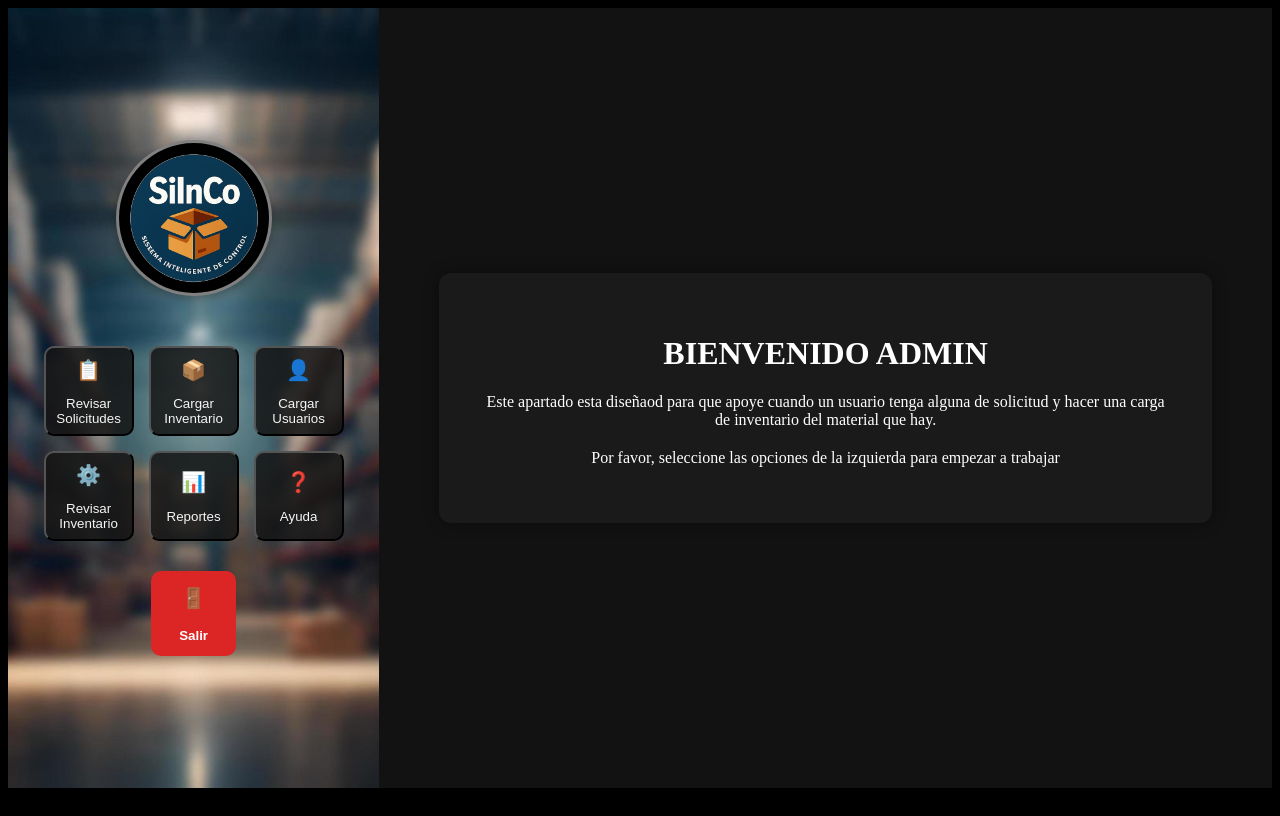
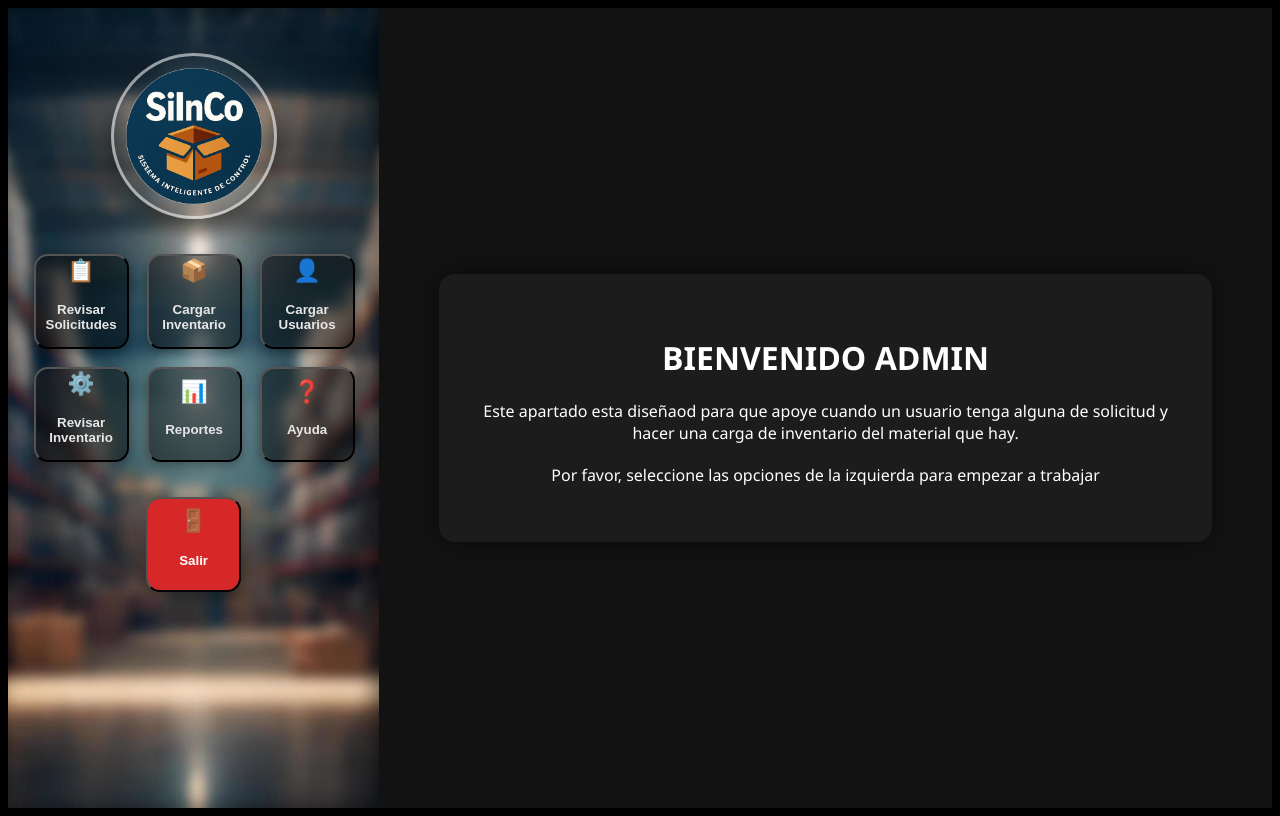
Before and after one commit to STEVEN7-WEB/SiInCo1, an Angular app in the folder frontend/: page /admin/bienvenida in a window 1280 px wide. Built offline with nearby package versions, Linux system fonts and the light colour scheme.

Commit message:
Menus modificados

```diff
--- a/frontend/src/Components/ventanaadmin/ventanaadmin.component.css
+++ b/frontend/src/Components/ventanaadmin/ventanaadmin.component.css
@@ -1,9 +1,13 @@
+/* Contenedor principal */
 .user-wrapper {
   display: flex;
   width: 100%;
-  min-height: 97.5vh;
+  min-height: 100vh;
+  background: #0f0f0f;
+  font-family: 'Segoe UI', sans-serif;
 }
 
+/* PANEL IZQUIERDO */
 .user-left {
   width: 30%;
   background-image: url("./Imagenes/fondo.jpg");
@@ -13,94 +17,107 @@
   display: flex;
   flex-direction: column;
   align-items: center;
-  padding: 40px 20px;
-  justify-content: center;
-  gap: 30px;
+  padding: 45px 20px;
+  justify-content: flex-start;
+  gap: 35px;
+  backdrop-filter: brightness(0.85) blur(3px);
+  box-shadow: inset -6px 0 20px rgba(0, 0, 0, 0.5);
+  transition: all 0.3s ease;
 }
 
+/* LOGO */
 .logo-box {
-  width: 150px;
-  height: 150px;
-  margin-bottom: 20px;
+  width: 160px;
+  height: 160px;
   border-radius: 50%;
-  border: 3px solid rgba(255, 255, 255, 0.5);
-  box-shadow: 0 4px 10px rgba(0, 0, 0, 0.3);
-  background-color: #000;
-
+  border: 3px solid rgba(255, 255, 255, 0.55);
+  box-shadow: 0 8px 25px rgba(0, 0, 0, 0.55);
   background-image: url('./Imagenes/logo.png');
   background-size: cover;
   background-position: center;
   background-repeat: no-repeat;
+  transition: transform 0.35s ease, box-shadow 0.35s ease;
 }
 
+.logo-box:hover {
+  transform: scale(1.07);
+  box-shadow: 0 12px 35px rgba(0, 0, 0, 0.65);
+}
+
+/* CUADRÍCULA DEL MENÚ */
 .menu-grid {
   display: grid;
   grid-template-columns: repeat(3, 1fr);
-  grid-template-rows: repeat(2, 1fr);
-  gap: 15px;
+  gap: 18px;
   width: 100%;
-  max-width: 300px;
+  max-width: 320px;
   justify-items: center;
-  align-items: center;
 }
 
+/* BOTONES DEL MENÚ */
 .menu-item {
   display: flex;
   flex-direction: column;
   align-items: center;
   justify-content: center;
-  width: 90px;
-  height: 90px;
-  background: rgba(20, 20, 20, 0.85);
-  border-radius: 10px;
+  width: 95px;
+  height: 95px;
+  background: rgba(0, 0, 0, 0.45);
+  backdrop-filter: blur(4px);
+  border-radius: 14px;
   text-decoration: none;
-  color: #f5f5f5;
-  font-weight: 500;
+  color: #e6e6e6;
+  font-weight: 600;
   text-align: center;
-  transition: transform 0.2s, background 0.3s;
+  box-shadow: 0 4px 12px rgba(0,0,0,0.35);
+  transition: transform 0.25s ease, background 0.3s ease, box-shadow 0.3s ease;
 }
 
 .menu-item span {
-  font-size: 20px;
-  margin-top: 15px;
-  margin-bottom: 1px;
+  font-size: 22px;
+  margin-bottom: 4px;
 }
 
 .menu-item:hover {
-  background: #2e2e2e;
-  transform: translateY(-3px);
+  background: rgba(70, 70, 70, 0.85);
+  transform: translateY(-4px);
+  box-shadow: 0 6px 18px rgba(0,0,0,0.45);
 }
 
 .menu-item.active {
-  background: #3b3b3b;
+  background: rgba(90, 90, 90, 0.9);
+  box-shadow: 0 6px 20px rgba(0,0,0,0.5);
 }
 
+/* BOTÓN SALIR */
 .logout-btn {
-  width: 85px;
-  height: 85px;
-  background: #dc2626;
+  width: 95px;
+  height: 95px;
+  background: #d62828;
   color: #fff;
-  font-weight: 600;
-  border: none;
-  border-radius: 10px;
+  border-radius: 14px;
+  font-weight: 700;
   cursor: pointer;
   display: flex;
   flex-direction: column;
   align-items: center;
   justify-content: center;
-  transition: background 0.3s, transform 0.2s;
+  box-shadow: 0 4px 15px rgba(0, 0, 0, 0.4);
+  transition: transform 0.25s ease, background 0.3s ease, box-shadow 0.3s ease;
 }
 
 .logout-btn span {
-  font-size: 20px;
+  font-size: 22px;
   margin-bottom: 5px;
 }
 
 .logout-btn:hover {
-  background: #b91c1c;
-  transform: translateY(-3px);
+  background: #b32020;
+  transform: translateY(-4px);
+  box-shadow: 0 6px 20px rgba(0,0,0,0.5);
 }
 
+/* PANEL DERECHO */
 .user-right {
   width: 70%;
   background: #121212;
@@ -109,15 +126,44 @@
   justify-content: center;
   padding: 60px;
   overflow-y: auto;
+  transition: all 0.3s ease;
 }
 
+/* CONTENIDO CENTRAL */
 .content-box {
   width: 90%;
   max-width: 900px;
-  background: #1a1a1a;
-  border-radius: 12px;
+  background: #1c1c1c;
+  border-radius: 16px;
   padding: 40px;
-  box-shadow: 0 0 15px rgba(0,0,0,0.4);
+  box-shadow: 0 0 25px rgba(0,0,0,0.45);
+  color: #fff;
   text-align: center;
-  color: #fff;
+  animation: fadeIn 0.6s ease-out;
 }
+
+/* Animación suave */
+@keyframes fadeIn {
+  from {
+    opacity: 0;
+    transform: translateY(10px);
+  }
+  to {
+    opacity: 1;
+    transform: translateY(0);
+  }
+}
+
+/* Ajuste responsivo */
+@media (max-width: 1024px) {
+  .user-wrapper {
+    flex-direction: column;
+  }
+  .user-left, .user-right {
+    width: 100%;
+  }
+  .menu-grid {
+    grid-template-columns: repeat(4, 1fr);
+    max-width: 100%;
+  }
+}
--- a/frontend/src/Components/ventanadocente/ventanadocente.component.css
+++ b/frontend/src/Components/ventanadocente/ventanadocente.component.css
@@ -1,9 +1,13 @@
+/* Contenedor principal */
 .user-wrapper {
   display: flex;
   width: 100%;
-  min-height: 97.5vh;
+  min-height: 100vh;
+  background: #0f0f0f;
+  font-family: 'Segoe UI', sans-serif;
 }
 
+/* PANEL IZQUIERDO */
 .user-left {
   width: 30%;
   background-image: url("./Imagenes/fondo.jpg");
@@ -13,94 +17,107 @@
   display: flex;
   flex-direction: column;
   align-items: center;
-  padding: 40px 20px;
-  justify-content: center;
-  gap: 30px;
+  padding: 45px 20px;
+  justify-content: flex-start;
+  gap: 35px;
+  backdrop-filter: brightness(0.85) blur(3px);
+  box-shadow: inset -6px 0 20px rgba(0, 0, 0, 0.5);
+  transition: all 0.3s ease;
 }
 
+/* LOGO */
 .logo-box {
-  width: 150px;
-  height: 150px;
-  margin-bottom: 20px;
+  width: 160px;
+  height: 160px;
   border-radius: 50%;
-  border: 3px solid rgba(255, 255, 255, 0.5);
-  box-shadow: 0 4px 10px rgba(0, 0, 0, 0.3);
-  background-color: #000;
-
+  border: 3px solid rgba(255, 255, 255, 0.55);
+  box-shadow: 0 8px 25px rgba(0, 0, 0, 0.55);
   background-image: url('./Imagenes/logo.png');
   background-size: cover;
   background-position: center;
   background-repeat: no-repeat;
+  transition: transform 0.35s ease, box-shadow 0.35s ease;
 }
 
+.logo-box:hover {
+  transform: scale(1.07);
+  box-shadow: 0 12px 35px rgba(0, 0, 0, 0.65);
+}
+
+/* CUADRÍCULA DEL MENÚ */
 .menu-grid {
   display: grid;
   grid-template-columns: repeat(3, 1fr);
-  grid-template-rows: repeat(2, 1fr);
-  gap: 15px;
+  gap: 18px;
   width: 100%;
-  max-width: 300px;
+  max-width: 320px;
   justify-items: center;
-  align-items: center;
 }
 
+/* BOTONES DEL MENÚ */
 .menu-item {
   display: flex;
   flex-direction: column;
   align-items: center;
   justify-content: center;
-  width: 90px;
-  height: 90px;
-  background: rgba(20, 20, 20, 0.85);
-  border-radius: 10px;
+  width: 95px;
+  height: 95px;
+  background: rgba(0, 0, 0, 0.45);
+  backdrop-filter: blur(4px);
+  border-radius: 14px;
   text-decoration: none;
-  color: #f5f5f5;
-  font-weight: 500;
+  color: #e6e6e6;
+  font-weight: 600;
   text-align: center;
-  transition: transform 0.2s, background 0.3s;
+  box-shadow: 0 4px 12px rgba(0,0,0,0.35);
+  transition: transform 0.25s ease, background 0.3s ease, box-shadow 0.3s ease;
 }
 
 .menu-item span {
-  font-size: 20px;
-  margin-top: 15px;
-  margin-bottom: 1px;
+  font-size: 22px;
+  margin-bottom: 4px;
 }
 
 .menu-item:hover {
-  background: #2e2e2e;
-  transform: translateY(-3px);
+  background: rgba(70, 70, 70, 0.85);
+  transform: translateY(-4px);
+  box-shadow: 0 6px 18px rgba(0,0,0,0.45);
 }
 
 .menu-item.active {
-  background: #3b3b3b;
+  background: rgba(90, 90, 90, 0.9);
+  box-shadow: 0 6px 20px rgba(0,0,0,0.5);
 }
 
+/* BOTÓN SALIR */
 .logout-btn {
-  width: 85px;
-  height: 85px;
-  background: #dc2626;
+  width: 95px;
+  height: 95px;
+  background: #d62828;
   color: #fff;
-  font-weight: 600;
-  border: none;
-  border-radius: 10px;
+  border-radius: 14px;
+  font-weight: 700;
   cursor: pointer;
   display: flex;
   flex-direction: column;
   align-items: center;
   justify-content: center;
-  transition: background 0.3s, transform 0.2s;
+  box-shadow: 0 4px 15px rgba(0, 0, 0, 0.4);
+  transition: transform 0.25s ease, background 0.3s ease, box-shadow 0.3s ease;
 }
 
 .logout-btn span {
-  font-size: 20px;
+  font-size: 22px;
   margin-bottom: 5px;
 }
 
 .logout-btn:hover {
-  background: #b91c1c;
-  transform: translateY(-3px);
+  background: #b32020;
+  transform: translateY(-4px);
+  box-shadow: 0 6px 20px rgba(0,0,0,0.5);
 }
 
+/* PANEL DERECHO */
 .user-right {
   width: 70%;
   background: #121212;
@@ -109,15 +126,44 @@
   justify-content: center;
   padding: 60px;
   overflow-y: auto;
+  transition: all 0.3s ease;
 }
 
+/* CONTENIDO CENTRAL */
 .content-box {
   width: 90%;
   max-width: 900px;
-  background: #1a1a1a;
-  border-radius: 12px;
+  background: #1c1c1c;
+  border-radius: 16px;
   padding: 40px;
-  box-shadow: 0 0 15px rgba(0,0,0,0.4);
+  box-shadow: 0 0 25px rgba(0,0,0,0.45);
+  color: #fff;
   text-align: center;
-  color: #fff;
+  animation: fadeIn 0.6s ease-out;
 }
+
+/* Animación suave */
+@keyframes fadeIn {
+  from {
+    opacity: 0;
+    transform: translateY(10px);
+  }
+  to {
+    opacity: 1;
+    transform: translateY(0);
+  }
+}
+
+/* Ajuste responsivo */
+@media (max-width: 1024px) {
+  .user-wrapper {
+    flex-direction: column;
+  }
+  .user-left, .user-right {
+    width: 100%;
+  }
+  .menu-grid {
+    grid-template-columns: repeat(4, 1fr);
+    max-width: 100%;
+  }
+}
--- a/frontend/src/Components/ventanausuario/ventanausuario.component.css
+++ b/frontend/src/Components/ventanausuario/ventanausuario.component.css
@@ -1,9 +1,12 @@
 .user-wrapper {
   display: flex;
   width: 100%;
-  min-height: 97.5vh;
+  min-height: 100vh;
+  background: #0f0f0f;
+  font-family: 'Segoe UI', sans-serif;
 }
 
+/* PANEL IZQUIERDO */
 .user-left {
   width: 30%;
   background-image: url("./Imagenes/fondo.jpg");
@@ -13,93 +16,112 @@
   display: flex;
   flex-direction: column;
   align-items: center;
-  padding: 40px 20px;
-  justify-content: center;
-  gap: 30px;
+  padding: 45px 20px;
+  justify-content: flex-start;
+  gap: 35px;
+  backdrop-filter: brightness(0.8) blur(2px);
+  box-shadow: inset -6px 0 18px rgba(0, 0, 0, 0.45);
 }
 
+/* LOGO */
 .logo-box {
-  width: 150px;
-  height: 150px;
-  margin-bottom: 20px;
+  width: 160px;
+  height: 160px;
   border-radius: 50%;
-  border: 3px solid rgba(255, 255, 255, 0.5);
-  box-shadow: 0 4px 10px rgba(0, 0, 0, 0.3);
-  background-color: #000;
+  border: 3px solid rgba(255, 255, 255, 0.55);
+  box-shadow: 0 8px 25px rgba(0, 0, 0, 0.55);
   background-image: url('./Imagenes/logo.png');
   background-size: cover;
   background-position: center;
   background-repeat: no-repeat;
+  transition: transform .35s ease, box-shadow .35s;
 }
 
+.logo-box:hover {
+  transform: scale(1.06);
+  box-shadow: 0 12px 30px rgba(0, 0, 0, 0.65);
+}
+
+/* CUADRÍCULA DEL MENÚ */
 .menu-grid {
   display: grid;
   grid-template-columns: repeat(3, 1fr);
-  grid-template-rows: repeat(2, 1fr);
-  gap: 15px;
+  gap: 18px;
   width: 100%;
-  max-width: 300px;
+  max-width: 320px;
   justify-items: center;
-  align-items: center;
 }
 
+/* BOTONES DEL MENÚ */
 .menu-item {
   display: flex;
   flex-direction: column;
   align-items: center;
   justify-content: center;
-  width: 90px;
-  height: 90px;
-  background: rgba(20, 20, 20, 0.85);
-  border-radius: 10px;
+
+  width: 95px;
+  height: 95px;
+
+  background: rgba(0, 0, 0, 0.45);
+  backdrop-filter: blur(4px);
+
+  border-radius: 14px;
   text-decoration: none;
-  color: #f5f5f5;
-  font-weight: 500;
+  color: #e6e6e6;
+  font-weight: 600;
   text-align: center;
-  transition: transform 0.2s, background 0.3s;
+
+  transition: transform .25s ease, background .3s ease, box-shadow .3s ease;
+  box-shadow: 0 4px 12px rgba(0,0,0,0.35);
 }
 
 .menu-item span {
-  font-size: 20px;
-  margin-top: 15px;
-  margin-bottom: 1px;
+  font-size: 22px;
+  margin-bottom: 4px;
 }
 
 .menu-item:hover {
-  background: #2e2e2e;
-  transform: translateY(-3px);
+  background: rgba(70, 70, 70, 0.85);
+  transform: translateY(-4px);
+  box-shadow: 0 6px 18px rgba(0,0,0,0.45);
 }
 
 .menu-item.active {
-  background: #3b3b3b;
+  background: rgba(90, 90, 90, 0.9);
+  box-shadow: 0 6px 20px rgba(0,0,0,0.5);
 }
 
+/* BOTÓN SALIR */
 .logout-btn {
-  width: 85px;
-  height: 85px;
-  background: #dc2626;
+  width: 95px;
+  height: 95px;
+  background: #d62828;
   color: #fff;
-  font-weight: 600;
-  border: none;
-  border-radius: 10px;
+  border-radius: 14px;
+  font-weight: 700;
   cursor: pointer;
+
   display: flex;
   flex-direction: column;
   align-items: center;
   justify-content: center;
-  transition: background 0.3s, transform 0.2s;
+
+  box-shadow: 0 4px 15px rgba(0, 0, 0, 0.4);
+  transition: transform .25s ease, background .3s ease, box-shadow .3s ease;
 }
 
 .logout-btn span {
-  font-size: 20px;
+  font-size: 22px;
   margin-bottom: 5px;
 }
 
 .logout-btn:hover {
-  background: #b91c1c;
-  transform: translateY(-3px);
+  background: #b32020;
+  transform: translateY(-4px);
+  box-shadow: 0 6px 20px rgba(0,0,0,0.5);
 }
 
+/* PANEL DERECHO */
 .user-right {
   width: 70%;
   background: #121212;
@@ -110,13 +132,26 @@
   overflow-y: auto;
 }
 
+/* CONTENIDO CENTRAL */
 .content-box {
   width: 90%;
   max-width: 900px;
-  background: #1a1a1a;
-  border-radius: 12px;
+  background: #1c1c1c;
+  border-radius: 16px;
   padding: 40px;
-  box-shadow: 0 0 15px rgba(0,0,0,0.4);
-  text-align: center;
+  box-shadow: 0 0 20px rgba(0,0,0,0.45);
   color: #fff;
+  animation: fadeIn .6s ease-out;
 }
+
+/* Animación suave */
+@keyframes fadeIn {
+  from {
+    opacity: 0;
+    transform: translateY(10px);
+  }
+  to {
+    opacity: 1;
+    transform: translateY(0);
+  }
+}
```
